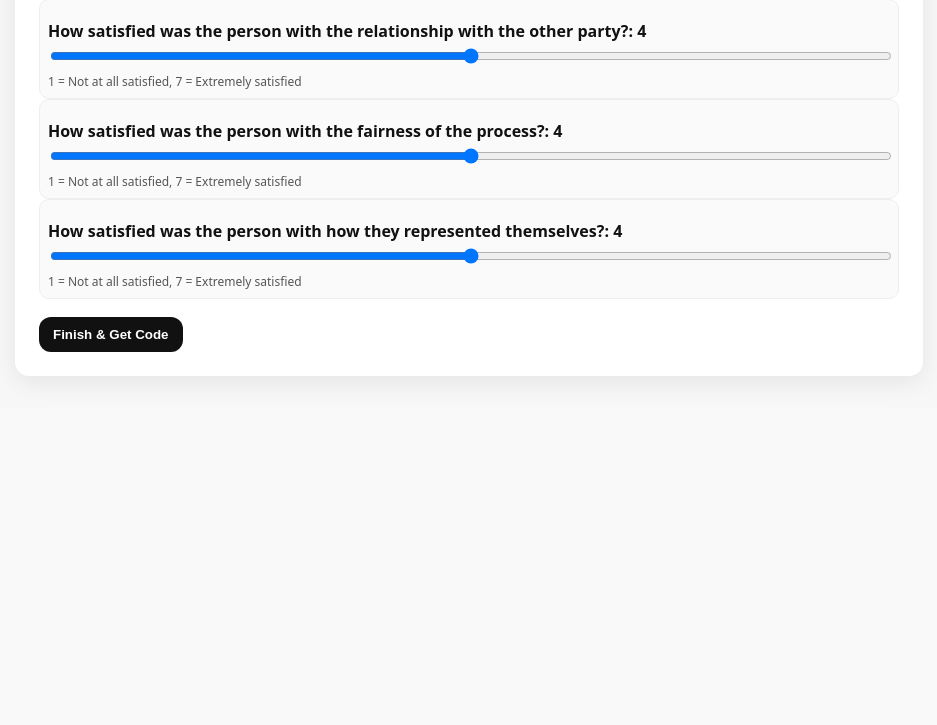
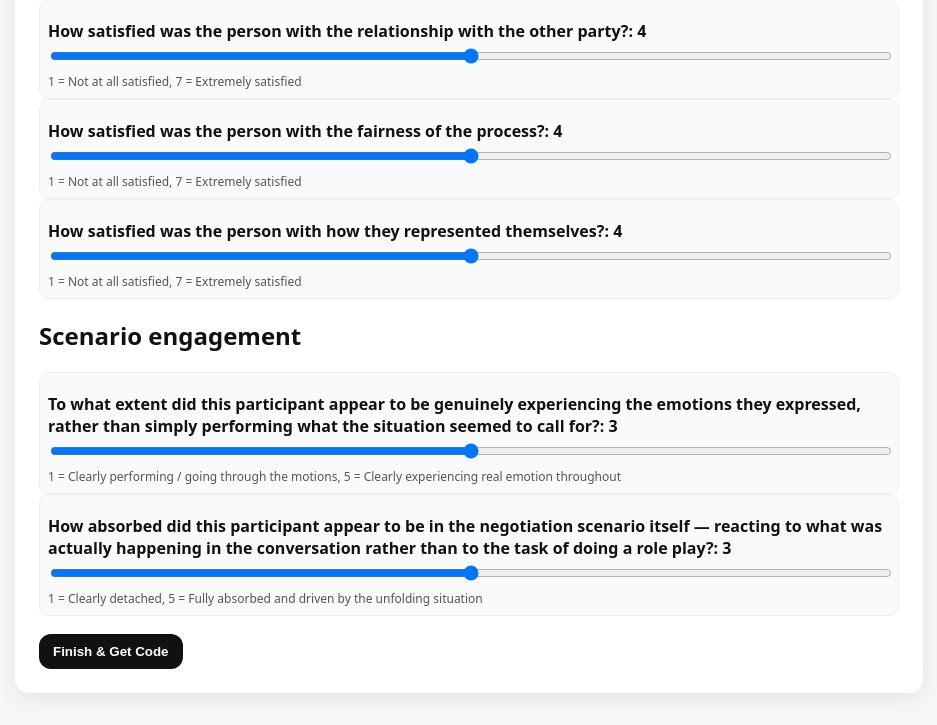
Before and after one commit to janthonyhale/flask_annotation, a Flask app: page /post_dialog in a window 1280 px wide. Shown: the part 1180-1905 px from the top of the page, without its empty margins (171-1108 px from the left). Before the commit the page ends 1561 px from the top, so only its background shows below. Run offline with Flask 3, Linux system fonts and the light colour scheme; the visitor is signed in with stand-in values (Sample User, id 1).

Commit message:
Add post-task authenticity and absorption questions

```diff
--- a/app.py
+++ b/app.py
@@ -5,8 +5,7 @@ import random
 import sqlite3
 import hashlib
 from datetime import datetime
-from urllib.parse import urlparse, parse_qs, unquote
-from urllib.parse import urlparse, parse_qs, unquote
+from urllib.parse import urlparse, parse_qs, unquote, quote
 from flask import Flask, render_template, request, redirect, url_for, session, g, abort
 
 APP_DIR = os.path.dirname(os.path.abspath(__file__))
@@ -16,7 +15,18 @@ DB_PATH = os.path.join(DATA_DIR, "annotations.db")
 SEGMENT_SECONDS = 60  # 1-minute segments
 
 # --- Configure your video pool here ---
-# Videos are auto-discovered from static/videos/.
+# Add one entry per line in data/video_sources.txt.
+# Entry formats:
+#   - Full URL: https://...
+#   - S3 object key or filename: folder/my_video.mp4
+#   - Explicit ID + source: my_video,https://...
+#
+# For non-URL entries, we build a URL using this S3 bucket.
+S3_BUCKET_NAME = os.environ.get("VIDEO_S3_BUCKET", "kodis-video")
+S3_BASE_URL = f"https://{S3_BUCKET_NAME}.s3.amazonaws.com"
+VIDEO_LIST_PATH = os.path.join(DATA_DIR, "video_sources.txt")
+
+# Legacy local static fallback (if no configured source list exists).
 # Supported extensions: .mp4, .webm, .mov, .m4v
 VIDEO_EXTENSIONS = {".mp4", ".webm", ".mov", ".m4v"}
 
@@ -43,6 +53,64 @@ def load_video_pool_from_static() -> list[dict]:
     return pool
 
 
+def parse_video_source_line(raw_line: str, line_number: int) -> dict | None:
+    line = raw_line.strip()
+    if not line or line.startswith("#"):
+        return None
+
+    video_id = None
+    source = line
+
+    if "," in line:
+        left, right = line.split(",", 1)
+        if left.strip() and right.strip():
+            video_id = left.strip()
+            source = right.strip()
+
+    if source.startswith(("http://", "https://")):
+        url = source
+    else:
+        object_key = source.lstrip("/")
+        if not object_key:
+            return None
+        encoded_key = quote(object_key, safe="/")
+        url = f"{S3_BASE_URL}/{encoded_key}"
+
+    if not video_id:
+        parsed = urlparse(url)
+        filename = os.path.basename(parsed.path).strip()
+        video_id = os.path.splitext(filename)[0] if filename else ""
+
+    if not video_id:
+        short_hash = hashlib.sha1(f"{line_number}:{line}".encode("utf-8")).hexdigest()[:8]
+        video_id = f"video_{short_hash}"
+
+    return {"video_id": video_id, "url": url}
+
+
+def load_video_pool_from_config() -> list[dict]:
+    if not os.path.isfile(VIDEO_LIST_PATH):
+        return []
+
+    pool = []
+    seen_ids = set()
+    with open(VIDEO_LIST_PATH, "r", encoding="utf-8") as f:
+        for idx, raw_line in enumerate(f, start=1):
+            parsed = parse_video_source_line(raw_line, idx)
+            if not parsed:
+                continue
+            original_id = parsed["video_id"]
+            dedup_id = original_id
+            n = 2
+            while dedup_id in seen_ids:
+                dedup_id = f"{original_id}_{n}"
+                n += 1
+            parsed["video_id"] = dedup_id
+            seen_ids.add(dedup_id)
+            pool.append(parsed)
+    return pool
+
+
 # Emotions: edit to match your self-report instrument
 EMOTIONS = [
     "Anger",
@@ -61,6 +129,19 @@ SVI_FACETS = [
     ("svi_relationship", "How satisfied was the person with the relationship with the other party?"),
     ("svi_process", "How satisfied was the person with the fairness of the process?"),
     ("svi_self", "How satisfied was the person with how they represented themselves?"),
+]
+
+POST_SCENARIO_FACETS = [
+    (
+        "emotional_authenticity",
+        "To what extent did this participant appear to be genuinely experiencing the emotions they expressed, rather than simply performing what the situation seemed to call for?",
+        "1 = Clearly performing / going through the motions, 5 = Clearly experiencing real emotion throughout",
+    ),
+    (
+        "situational_absorption",
+        "How absorbed did this participant appear to be in the negotiation scenario itself — reacting to what was actually happening in the conversation rather than to the task of doing a role play?",
+        "1 = Clearly detached, 5 = Fully absorbed and driven by the unfolding situation",
+    ),
 ]
 
 REGIONS = [
@@ -318,11 +399,16 @@ def create_app():
             abort(400, "Unique ID is required")
 
         t_minutes = parse_target_minutes(request.form.get("t", "").strip())
-        video_pool = load_video_pool_from_static()
+        video_pool = load_video_pool_from_config()
+        if not video_pool:
+            video_pool = load_video_pool_from_static()
         if not video_pool:
             return render_template(
                 "index.html",
-                error="No videos found. Add files to static/videos (e.g., .mp4, .webm).",
+                error=(
+                    "No videos found. Add entries to data/video_sources.txt "
+                    "(one S3 key or URL per line), or add local files to static/videos."
+                ),
                 prefill_id=participant_id,
                 t_value=request.form.get("t", "").strip(),
             )
@@ -440,12 +526,11 @@ def create_app():
             return redirect(url_for("post_dialog"))
 
         video_url = session.get("video_url")
-        video_path_local = session.get("video_path")
 
         return render_template(
             "task.html",
             video_path=video_url,
-            video_mime=guess_video_mime(video_path_local) if video_path_local else "video/mp4",
+            video_mime=guess_video_mime(video_url) if video_url else "video/mp4",
             target_side=session["target_side"],
             segment_idx=segment_idx,
             n_segments=n_segments,
@@ -518,11 +603,10 @@ def create_app():
         moved_exp_ok = all(request.form.get(f"touch_exp_{k}") == "1" for k, _ in exp_items)
         if any(exp_ratings[k] == "" for k, _ in exp_items) or not moved_exp_ok or felt_primary == "":
             video_url = session.get("video_url")
-            video_path_local = session.get("video_path")
             return render_template(
                 "task.html",
                 video_path=video_url,
-                video_mime=guess_video_mime(video_path_local) if video_path_local else "video/mp4",
+                video_mime=guess_video_mime(video_url) if video_url else "video/mp4",
                 target_side=session["target_side"],
                 segment_idx=segment_idx,
                 n_segments=session.get("n_segments"),
@@ -561,6 +645,7 @@ def create_app():
             us_states=US_STATES,
             china_provinces=CHINA_PROVINCES,
             svi_facets=SVI_FACETS,
+            post_scenario_facets=POST_SCENARIO_FACETS,
             target_side=session["target_side"],
         )
 
@@ -591,6 +676,11 @@ def create_app():
 
         moved_svi_ok = all(request.form.get(f"touch_{key}") == "1" for key, _ in SVI_FACETS)
 
+        post_scenario = {}
+        for key, _label, _hint in POST_SCENARIO_FACETS:
+            post_scenario[key] = request.form.get(key, "").strip()
+        moved_post_scenario_ok = all(request.form.get(f"touch_{key}") == "1" for key, _label, _hint in POST_SCENARIO_FACETS)
+
         origin_region = request.form.get("origin_region", "").strip()
         origin_state = request.form.get("origin_state", "").strip()
         origin_province = request.form.get("origin_province", "").strip()
@@ -603,6 +693,7 @@ def create_app():
                 us_states=US_STATES,
                 china_provinces=CHINA_PROVINCES,
                 svi_facets=SVI_FACETS,
+                post_scenario_facets=POST_SCENARIO_FACETS,
                 target_side=session["target_side"],
                 error="Please select a U.S. state.",
             )
@@ -615,6 +706,7 @@ def create_app():
                 us_states=US_STATES,
                 china_provinces=CHINA_PROVINCES,
                 svi_facets=SVI_FACETS,
+                post_scenario_facets=POST_SCENARIO_FACETS,
                 target_side=session["target_side"],
                 error="Please select a Chinese province.",
             )
@@ -634,6 +726,8 @@ def create_app():
             or not moved_overall_ok
             or any(svi[k] == "" for k, _ in SVI_FACETS)
             or not moved_svi_ok
+            or any(post_scenario[k] == "" for k, _label, _hint in POST_SCENARIO_FACETS)
+            or not moved_post_scenario_ok
         ):
             return render_template(
                 "post.html",
@@ -642,6 +736,7 @@ def create_app():
                 us_states=US_STATES,
                 china_provinces=CHINA_PROVINCES,
                 svi_facets=SVI_FACETS,
+                post_scenario_facets=POST_SCENARIO_FACETS,
                 target_side=session["target_side"],
                 error="Please answer all final questions and interact with every slider at least once.",
             )
@@ -651,6 +746,7 @@ def create_app():
             "felt_primary_overall": felt_primary_overall,
             "origin_guess": origin_guess,
             "svi": svi,
+            "post_scenario_facets": post_scenario,
         }
 
         completion_code = make_completion_code(session["participant_id"])
@@ -829,7 +925,8 @@ def choose_video_assignment(db, participant_id: str, video_pool: list[dict], tar
 
 
 def guess_video_mime(video_path: str) -> str:
-    ext = os.path.splitext(video_path)[1].lower()
+    parsed = urlparse(video_path)
+    ext = os.path.splitext(parsed.path)[1].lower()
     return {
         ".mp4": "video/mp4",
         ".webm": "video/webm",
--- a/templates/post.html
+++ b/templates/post.html
@@ -90,6 +90,17 @@
         </div>
       {% endfor %}
 
+      <h2>Scenario engagement</h2>
+      {% for key, label, hint in post_scenario_facets %}
+        <div class="q slider-q">
+          <label for="{{ key }}">{{ label }}: <span id="val_{{ key }}">3</span></label>
+          <input id="{{ key }}" type="range" min="1" max="5" step="1" value="3"
+                 name="{{ key }}" class="rating-slider" data-value-id="val_{{ key }}" data-touch-id="touch_{{ key }}" required>
+          <input type="hidden" id="touch_{{ key }}" name="touch_{{ key }}" value="0">
+          <div class="hint">{{ hint }}</div>
+        </div>
+      {% endfor %}
+
       <button class="btn" type="submit">Finish & Get Code</button>
     </form>
   </div>
```
Also changed, not shown: data/video_sources.txt (added, +19 -0 lines).
